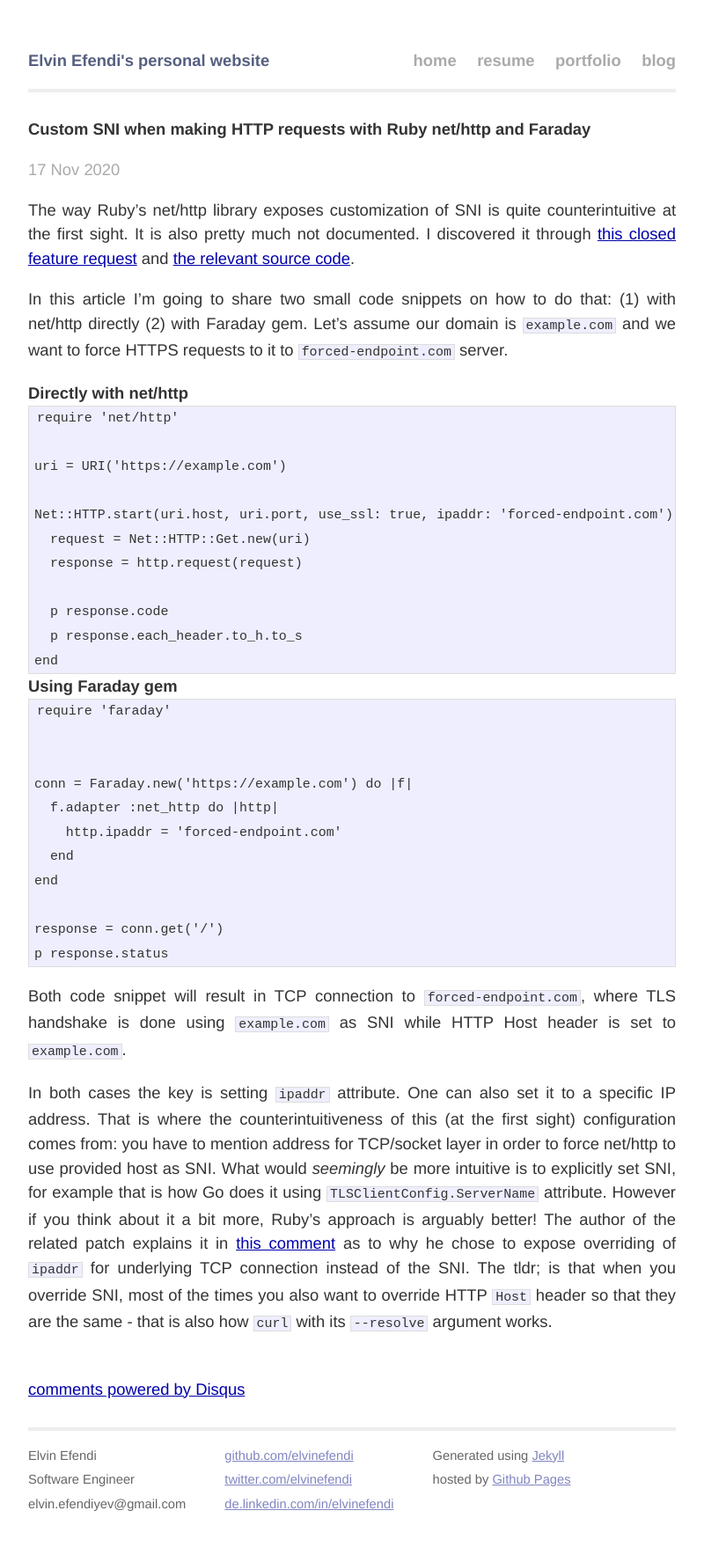
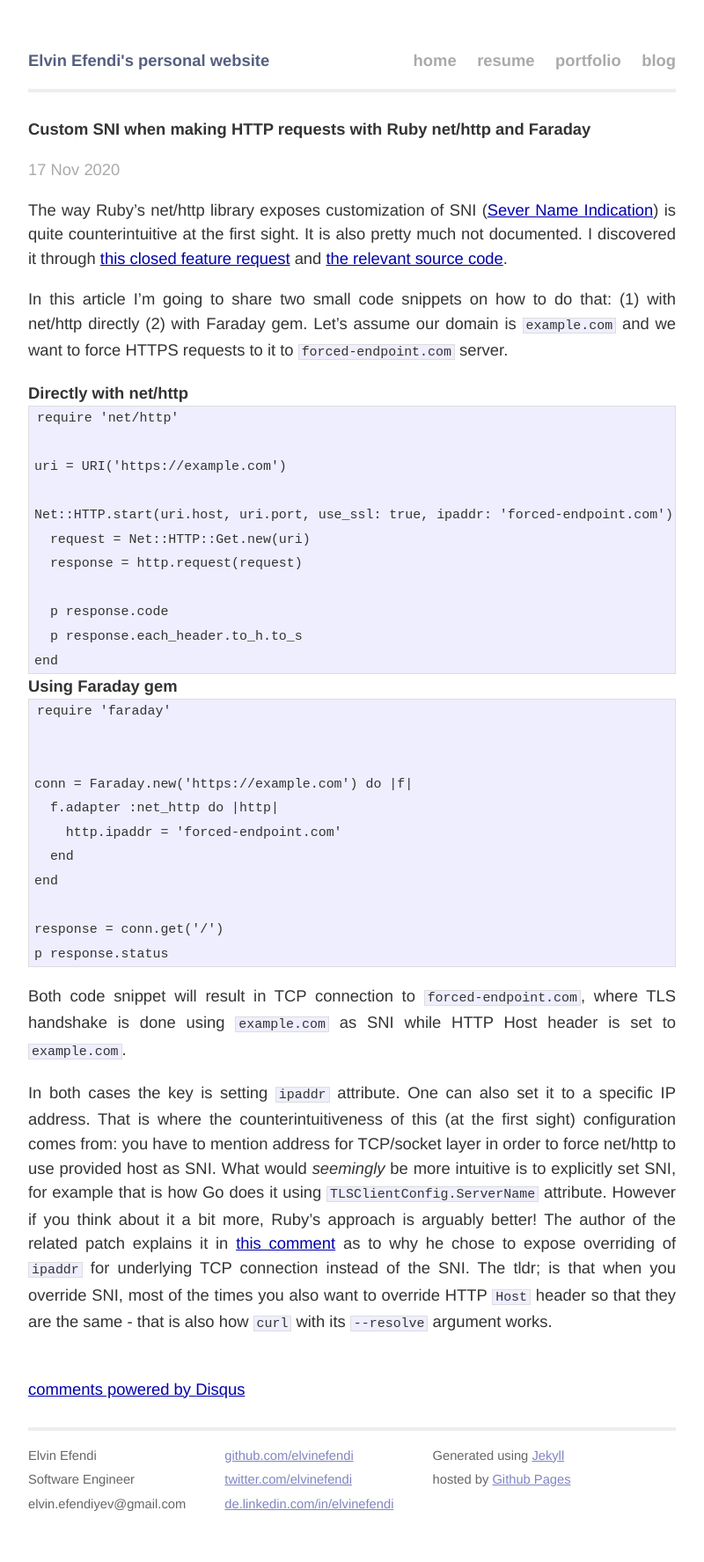
Before and after one commit to ElvinEfendi/elvinefendi.github.io, a Jekyll site: the page built from _posts/2019-11-17-ruby-faraday-net-http-sni.markdown, in a window 1280 px wide. Shown: the whole page at 88% size, without its empty margins (240-1040 px from the left). Built offline with Jekyll 4.4.1, drawn with Linux system fonts in a browser that asks for light colours; comment, search, counter and statistics services are not loaded.

Commit message:
link SNI wikipedia

```diff
--- a/_posts/2019-11-17-ruby-faraday-net-http-sni.markdown
+++ b/_posts/2019-11-17-ruby-faraday-net-http-sni.markdown
@@ -6,7 +6,7 @@ comments: true
 tags: ruby, net-http, faraday, tls, sni
 ---
 
-The way Ruby's net/http library exposes customization of SNI is quite counterintuitive at the first sight.
+The way Ruby's net/http library exposes customization of SNI ([Sever Name Indication](https://en.wikipedia.org/wiki/Server_Name_Indication)) is quite counterintuitive at the first sight.
 It is also pretty much not documented. I discovered it through [this closed feature request](https://bugs.ruby-lang.org/issues/15215)
 and [the relevant source code](https://bugs.ruby-lang.org/issues/5180).
 
```
